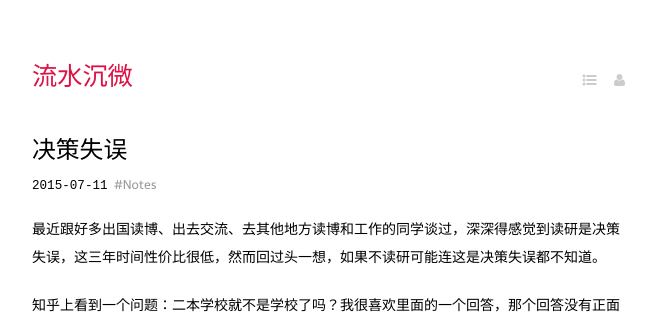
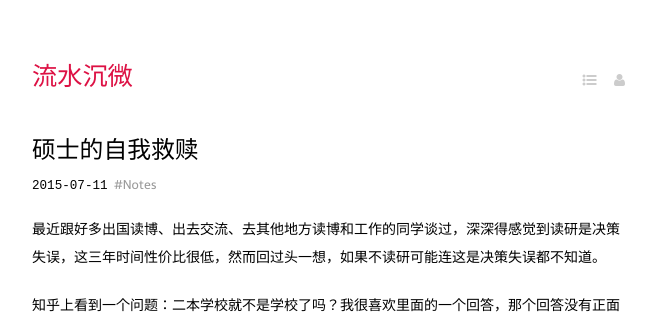
Before and after one commit to keaising/blogs, a Jekyll site: the page built from _posts/2015-07-11-self-growing.md, in a window 1280 px wide. Shown: the top 324 px of the page, without its empty margins (308-971 px from the left). Built offline with Jekyll 4.4.1, drawn with Linux system fonts in a browser that asks for light colours; some web fonts are replaced; Markdown is read by kramdown in place of the engine named in the settings; a script that is not in the unit is left out.

Commit message:
add a new website icon and change the title of the lastest post

```diff
--- a/_posts/2015-07-11-self-growing.md
+++ b/_posts/2015-07-11-self-growing.md
@@ -1,5 +1,5 @@
 ---
-title: 决策失误
+title: 硕士的自我救赎
 layout: post
 guid: 2ef3550f-8cf3-400b-a55b-c512c9af8a2z
 tags:
```
Also changed, not shown: favicon.ico (added).
